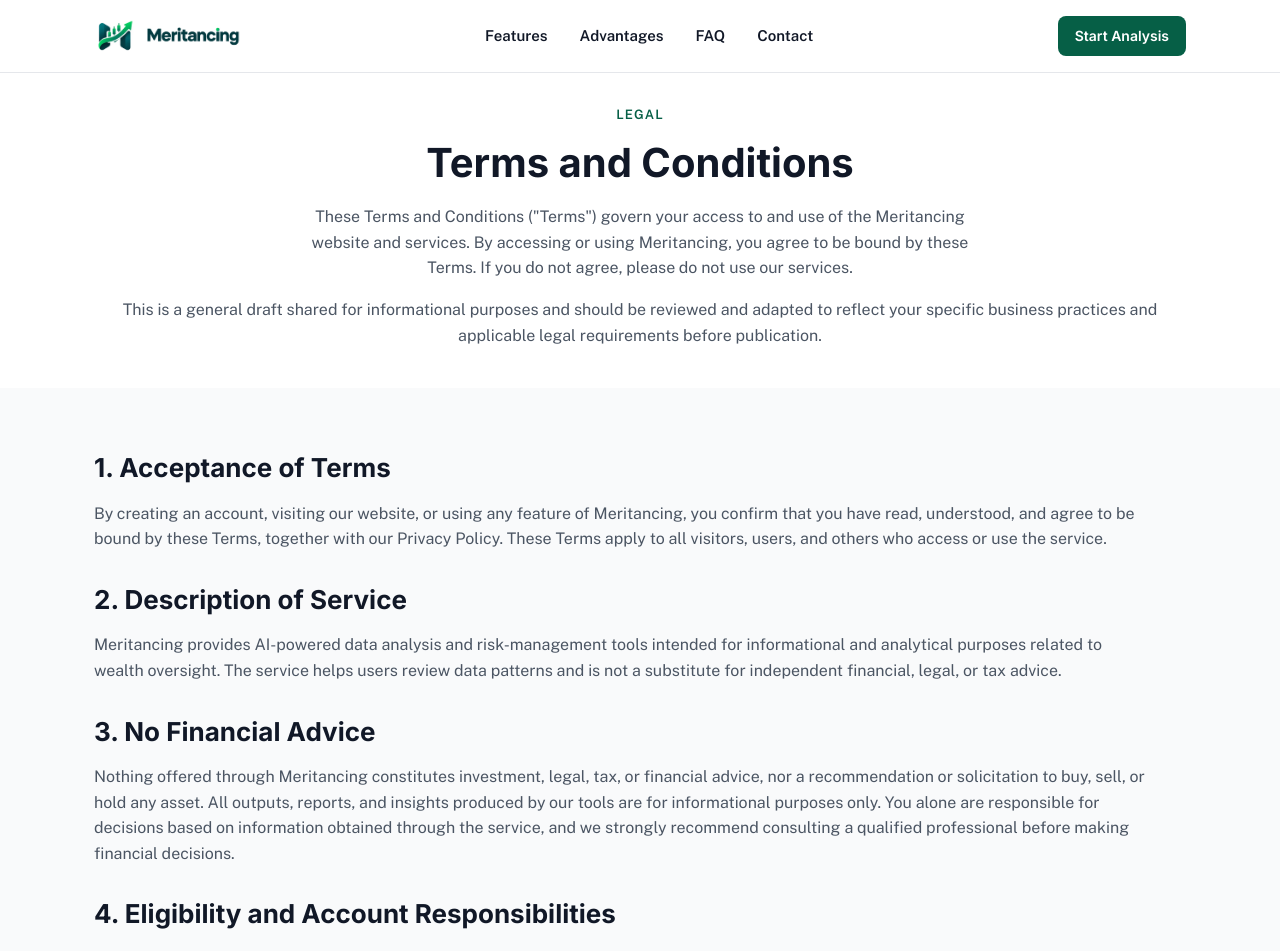
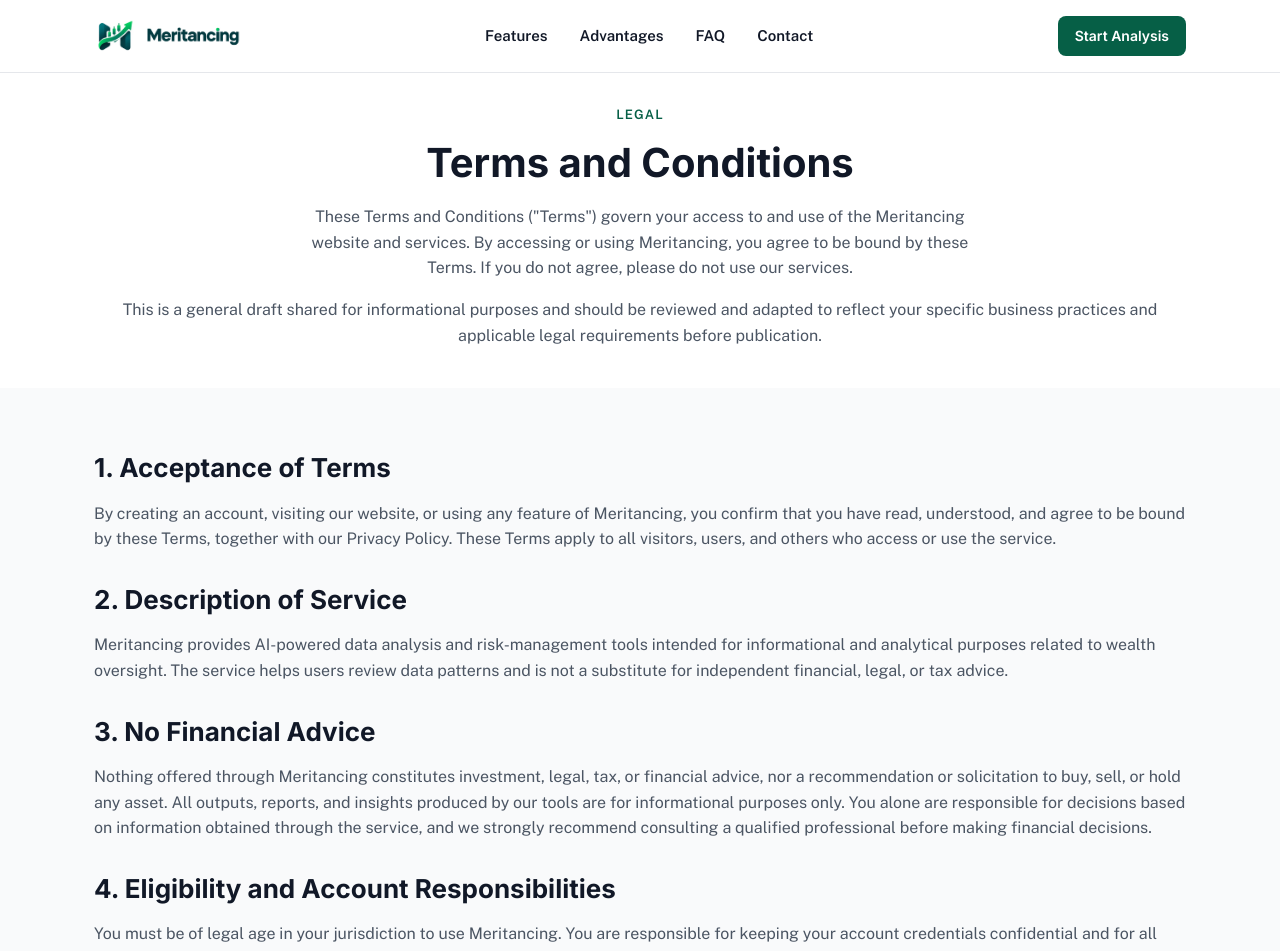
Before and after one commit to taybadeveloper/Meritancing, a Next.js app: page /terms in a window 1280 px wide. Shown: the top 951 px of the page. Built offline with nearby package versions, Linux system fonts and the light colour scheme.

Commit message:
Widen legal content to full container width

```diff
--- a/app/globals.css
+++ b/app/globals.css
@@ -653,13 +653,13 @@ textarea.form-input{ resize:vertical; }
 
 /* Legal pages */
 .legal-body{
-  max-width:1040px;
+  max-width:1092px;
 }
 .legal-body h2{
   font-size:24px;
 }
 .terms-body{
-  max-width:1060px;
+  max-width:1092px;
 }
 .terms-body h2{
   font-size:26px;
```
